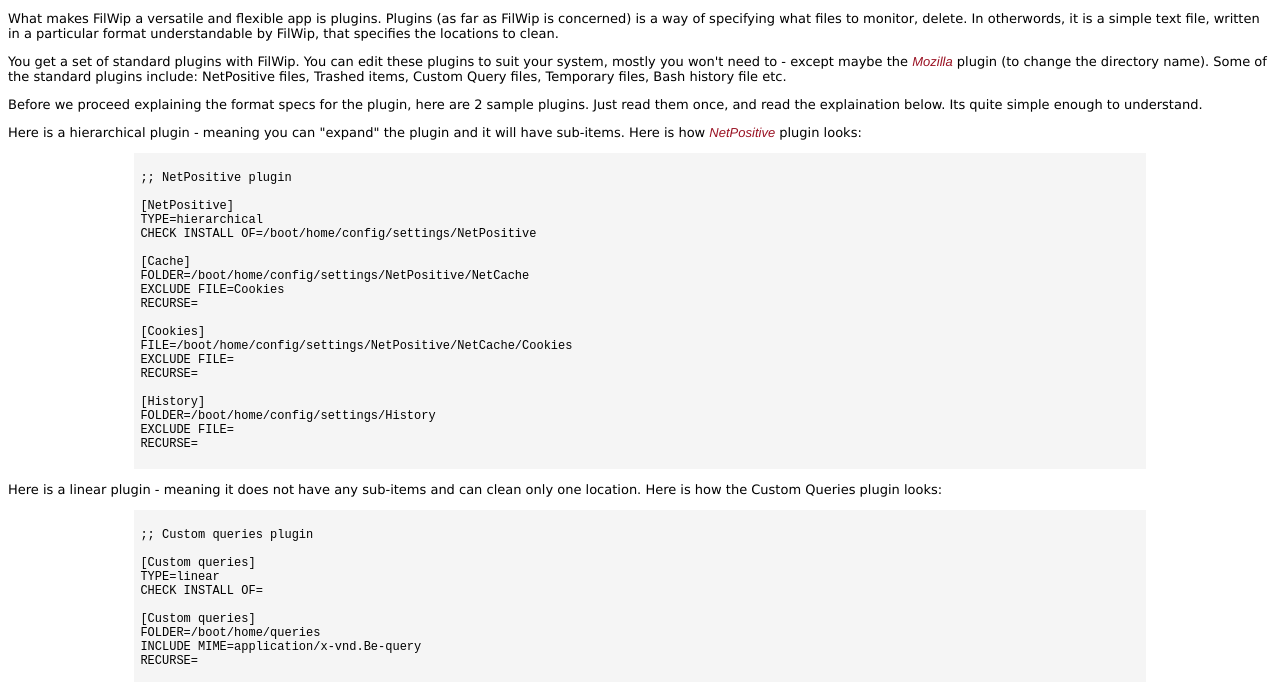
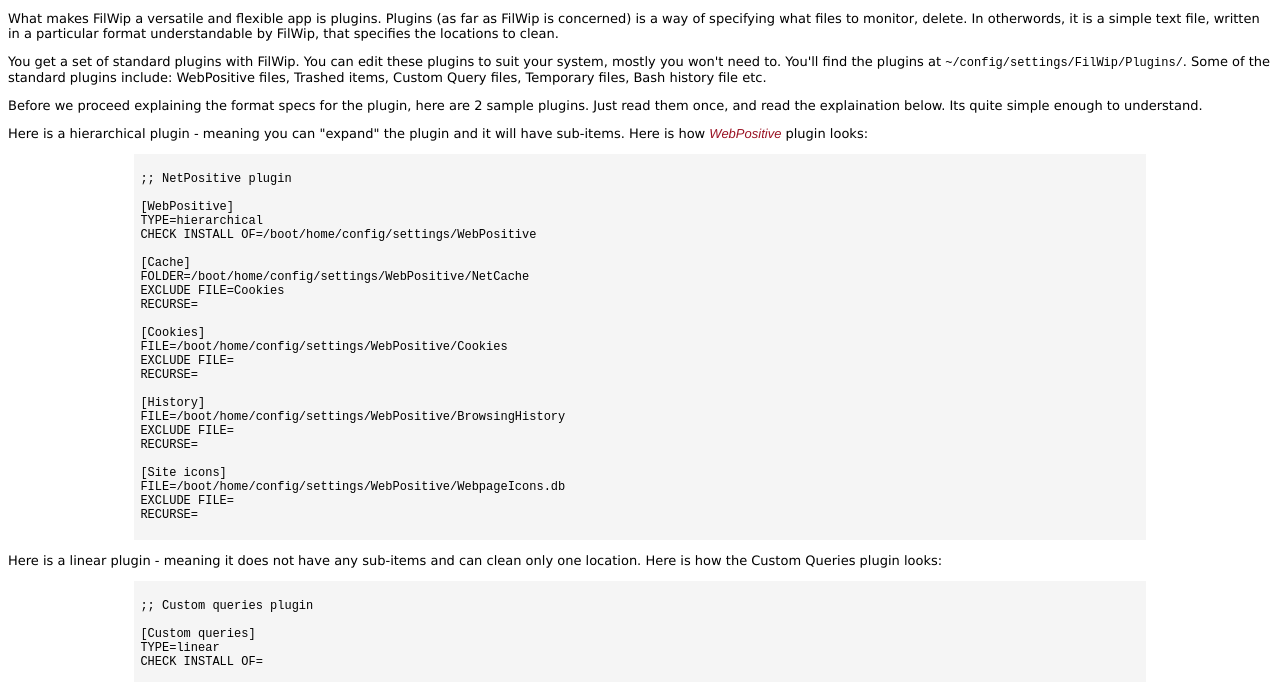
Before and after one commit to HaikuArchives/FilWip, a plain HTML site: page Docs/Plugins.html in a window 1280 px wide. Shown: the part 112-794 px from the top of the page. Drawn offline with Linux system fonts and the light colour scheme.

Commit message:
Updated documentation.

```diff
--- a/Docs/Plugins.html
+++ b/Docs/Plugins.html
@@ -24,31 +24,36 @@
 
 <P>What makes FilWip a versatile and flexible app is plugins. Plugins (as far as FilWip is concerned) is a way of specifying what files to monitor, delete. In otherwords, it is a simple text file, written in a particular format understandable by FilWip, that specifies the locations to clean.</P>
 
-<P>You get a set of standard plugins with FilWip. You can edit these plugins to suit your system, mostly you won't need to - except maybe the <I><FONT SIZE=2 FACE=Helvetica COLOR=#991122>Mozilla</FONT></I> plugin (to change the directory name). Some of the standard plugins include: NetPositive files, Trashed items, Custom Query files, Temporary files, Bash history file etc.</P>
+<P>You get a set of standard plugins with FilWip. You can edit these plugins to suit your system, mostly you won't need to. You'll find the plugins at <TT>~/config/settings/FilWip/Plugins/</TT>. Some of the standard plugins include: WebPositive files, Trashed items, Custom Query files, Temporary files, Bash history file etc.</P>
 
 <P>Before we proceed explaining the format specs for the plugin, here are 2 sample plugins. Just read them once, and read the explaination below. Its quite simple enough to understand.</P>
 
-<P>Here is a hierarchical plugin - meaning you can "expand" the plugin and it will have sub-items. Here is how <I><FONT SIZE=2 FACE=Helvetica COLOR=#991122>NetPositive</FONT></I> plugin looks: </P>
+<P>Here is a hierarchical plugin - meaning you can "expand" the plugin and it will have sub-items. Here is how <I><FONT SIZE=2 FACE=Helvetica COLOR=#991122>WebPositive</FONT></I> plugin looks: </P>
 
 <CENTER><TABLE BGCOLOR=#F5F5F5 BORDER="0" WIDTH=80% CELLSPACING="5">
 <TR> <TD WIDTH=45%><PRE>;; NetPositive plugin
 
-[NetPositive]
+[WebPositive]
 TYPE=hierarchical
-CHECK INSTALL OF=/boot/home/config/settings/NetPositive
+CHECK INSTALL OF=/boot/home/config/settings/WebPositive
 
 [Cache]
-FOLDER=/boot/home/config/settings/NetPositive/NetCache
+FOLDER=/boot/home/config/settings/WebPositive/NetCache
 EXCLUDE FILE=Cookies
 RECURSE=
 
 [Cookies]
-FILE=/boot/home/config/settings/NetPositive/NetCache/Cookies
+FILE=/boot/home/config/settings/WebPositive/Cookies
 EXCLUDE FILE=
 RECURSE=
 
 [History]
-FOLDER=/boot/home/config/settings/History
+FILE=/boot/home/config/settings/WebPositive/BrowsingHistory
+EXCLUDE FILE=
+RECURSE=
+
+[Site icons]
+FILE=/boot/home/config/settings/WebPositive/WebpageIcons.db
 EXCLUDE FILE=
 RECURSE=
 </PRE></TR>
```
Also changed, not shown: Docs/Presets.html (+1 -1 lines).
